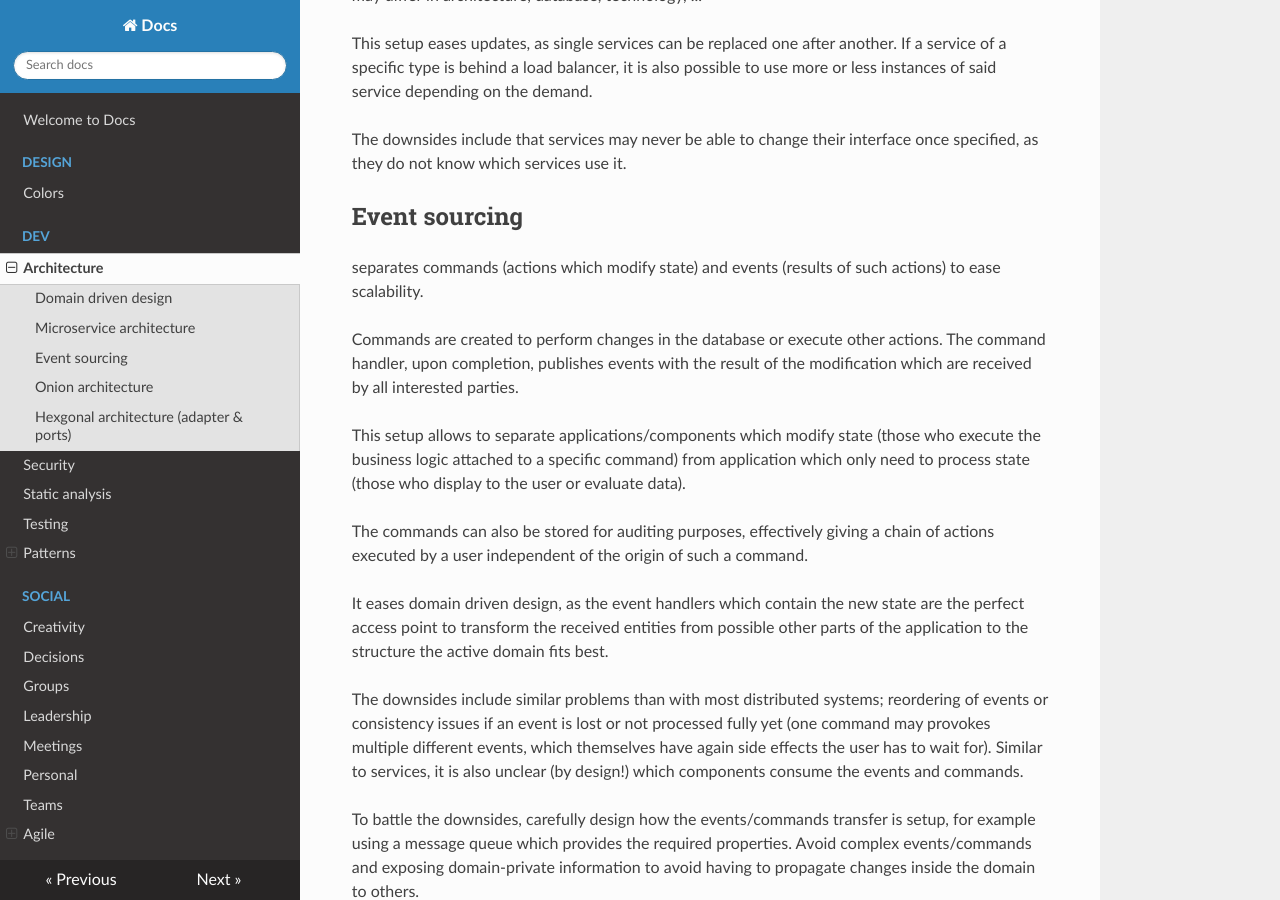
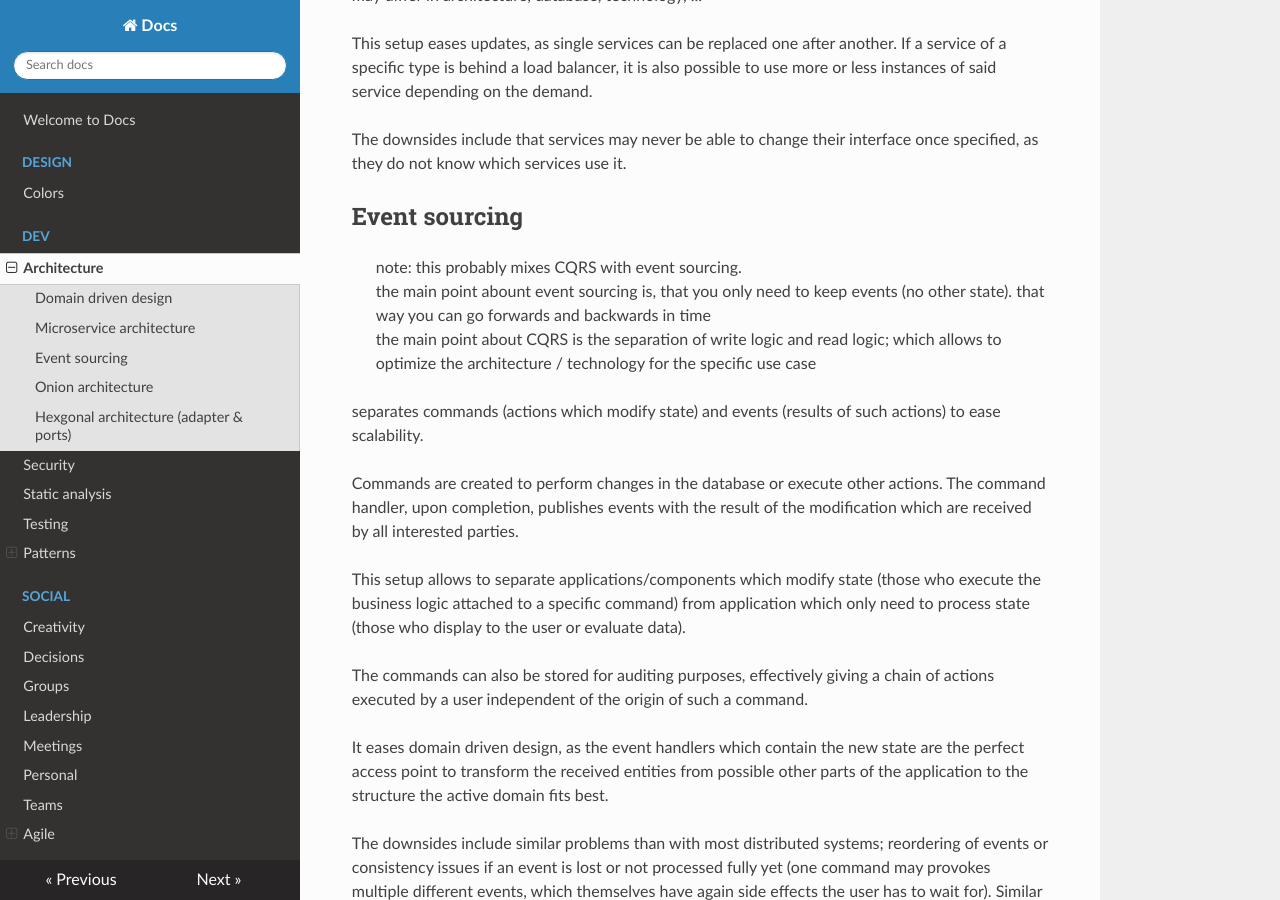
Before and after one commit to famoser/docs, an MkDocs documentation site: the page built from docs/dev/architecture.md, in a window 1280 px wide and 900 px high, scrolled down 744 px. Built offline with MkDocs 1.6.1, drawn with Linux system fonts in a browser that asks for light colours; nearby versions of some CDN libraries.

Commit message:
adding note about CQRS

```diff
--- a/docs/dev/architecture.md
+++ b/docs/dev/architecture.md
@@ -23,6 +23,10 @@ This setup eases updates, as single services can be replaced one after another.
 The downsides include that services may never be able to change their interface once specified, as they do not know which services use it.
 
 ## Event sourcing
+
+> note: this probably mixes CQRS with event sourcing.
+> the main point abount event sourcing is, that you only need to keep events (no other state). that way you can go forwards and backwards in time
+> the main point about CQRS is the separation of write logic and read logic; which allows to optimize the architecture / technology for the specific use case
 
 separates commands (actions which modify state) and events (results of such actions) to ease scalability.
 
```
